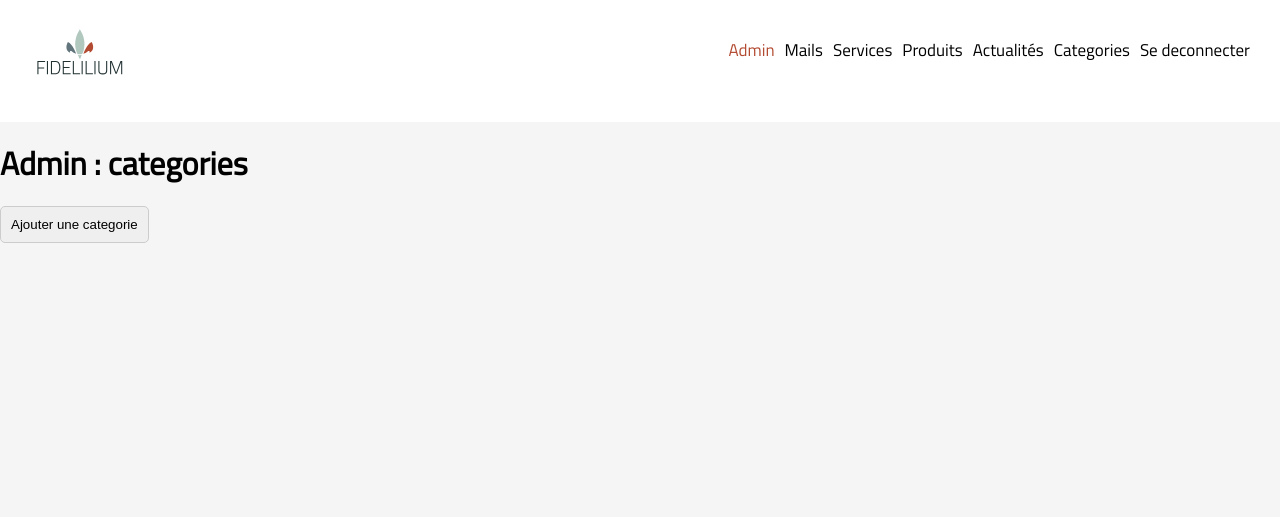
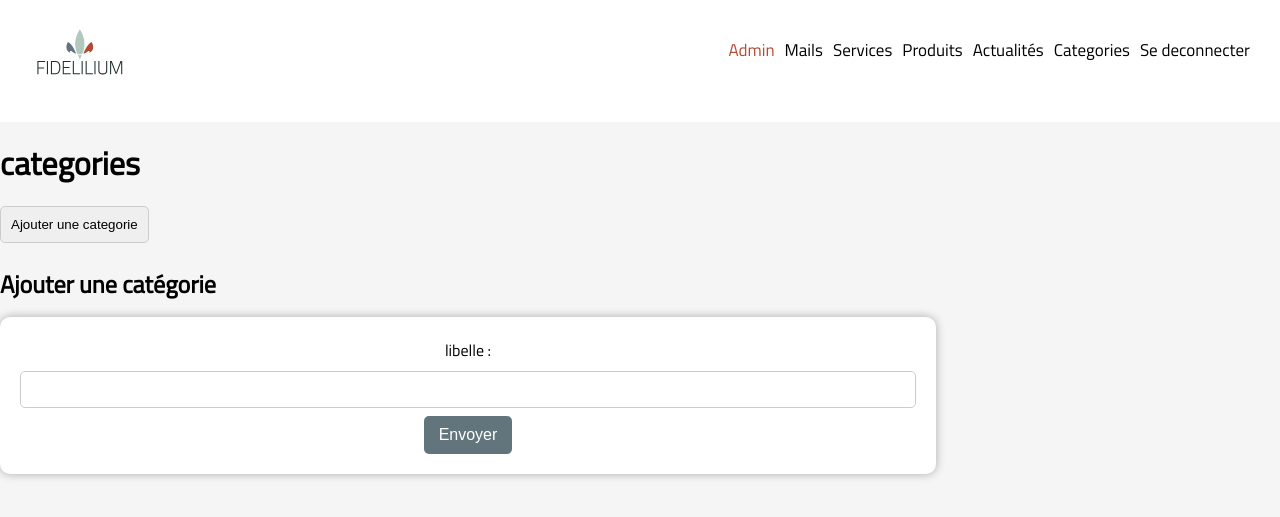
Before and after one commit to DovahkiinDeRennes/stage, a PHP site: page /src/pages/admin/categories/categories.php in a window 1280 px wide. Shown: the top 517 px of the page. Run offline with PHP 8.4, Linux system fonts and the light colour scheme; the visitor is signed in with stand-in values (Sample User, id 1); data that the repository does not hold is empty; a stand-in replaces the project's code that opens the database connection; some libraries are stand-ins or nearby versions.

Commit message:
bug invisible, ça ne rentre pas en base de donnée

```diff
--- a/src/pages/admin/categories/categories.php
+++ b/src/pages/admin/categories/categories.php
@@ -15,10 +15,17 @@ include(__DIR__ . '/../../core/connection.php');
 <body>
 <?php include(__DIR__ . '/../../admin/navbar.php'); ?>
 
-<h1>Admin : categories</h1>
-    <a href="ajouter.php"><input type="button" value="Ajouter une categorie"></a>
+<h1> categories</h1>
+    <a href="ajouter_categories.php"><input type="button" value="Ajouter une categorie"></a>
     <?php include(__DIR__ . '/../../admin/afficher_categories.php'); ?>
 
 
+<h2>Ajouter une catégorie</h2>
+<form action="categories.php" method="post">
+    <label for="libelle">libelle :</label>
+    <input type="text" id="libelle" name="libelle" required>
+    <Button type="submit" name="ok">Envoyer</Button>
+</form>
+
 </body>
 </html>
```
Also changed, not shown: src/Classes/Categorie/Categorie.php (+5 -7 lines), src/pages/admin/categories/ajouter_categories.php (added, +15 -0 lines).
